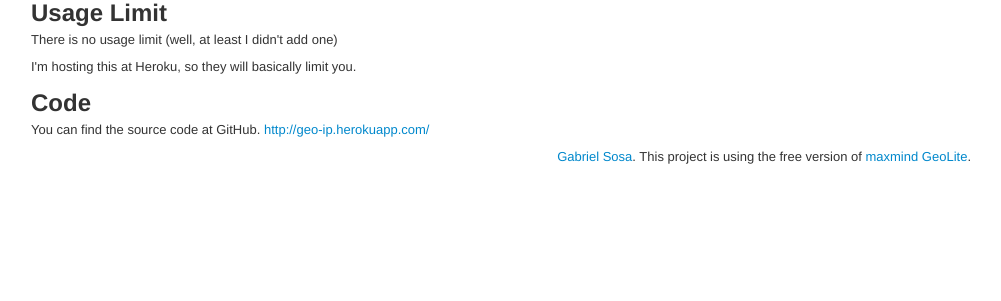
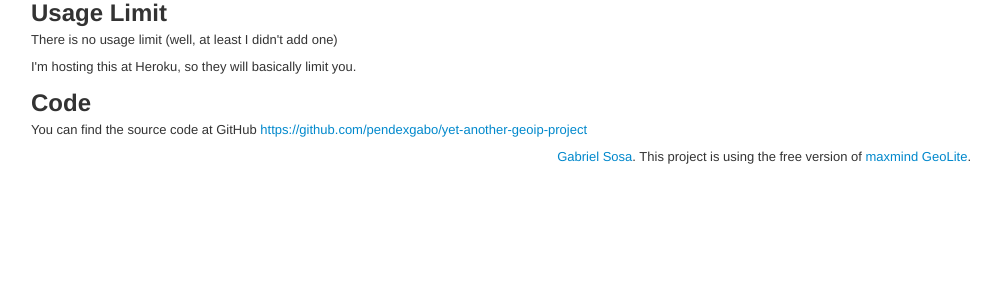
Before and after one commit to pendexgabo/yet-another-geoip-project, a Flask app: page / in a window 1280 px wide. Shown: the part 450-751 px from the top of the page, without its empty margins (139-1140 px from the left). Run offline with Flask 2, Linux system fonts and the light colour scheme; some libraries are stand-ins or nearby versions.

Commit message:
changed readme

```diff
--- a/templates/index.html
+++ b/templates/index.html
@@ -45,7 +45,7 @@ jQuery.ajax({
 			<p>I'm hosting this at Heroku, so they will basically limit you.</p>
 
 			<h2>Code</h2>
-			<p>You can find the source code at GitHub. <a href="http://geo-ip.herokuapp.com/">http://geo-ip.herokuapp.com/</a></p>
+			<p>You can find the source code at GitHub <a href="https://github.com/pendexgabo/yet-another-geoip-project">https://github.com/pendexgabo/yet-another-geoip-project</a></p>
 
 
 
```
